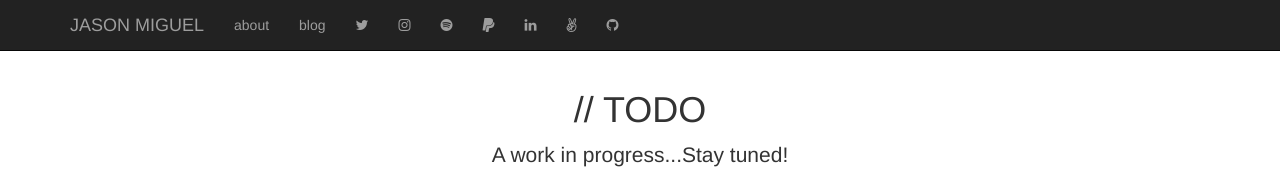
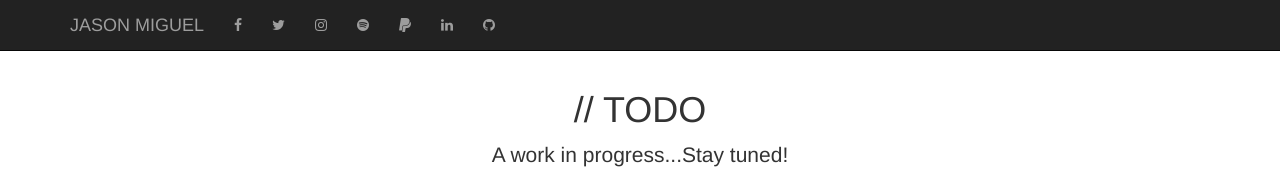
Before and after one commit to JasonMiggs/jasonmiggs.github.io, a plain HTML site: page index.html in a window 1280 px wide. Shown: the top 169 px of the page. Drawn offline with nearby package versions, Linux system fonts and the light colour scheme; some packages are replaced by stand-ins of ours.

Commit message:
Added FB link, Removed angel.co, About, & Blog

```diff
--- a/app.js
+++ b/app.js
@@ -1,6 +1,7 @@
 var jasonMiguelApp = angular.module('jasonMiguelApp', ['ngRoute', 'ngAnimate']);
 
 jasonMiguelApp.config(function($routeProvider) {
+
     $routeProvider
 
         // route for the home page
--- a/index.html
+++ b/index.html
@@ -65,10 +65,7 @@
             <div class="collapse navbar-collapse" id="bs-example-navbar-collapse-1">
                 <ul class="nav navbar-nav">
                     <li>
-                        <a href="#about">about</a>
-                    </li>
-                    <li>
-                        <a href="#blog">blog</a>
+                        <a class="fa fa-facebook" href="https://www.facebook.com/jason.miguel" target="_blank"></a>
                     </li>
                     <li>
                         <a class="fa fa-twitter" href="https://twitter.com/jasonmiggs" target="_blank"></a>
@@ -84,9 +81,6 @@
                     </li>
                     <li>
                         <a class="fa fa-linkedin" href="https://www.linkedin.com/in/jasonmmiguel" target="_blank"></a>
-                    </li>
-                    <li>
-                        <a class="fa fa-angellist" href="https://angel.co/jason-miguel" target="_blank"></a>
                     </li>
                     <li>
                         <a class="fa fa-github" href="https://github.com/jasonmiggs" target="_blank"></a>
```
Also changed, not shown: pages/blog.html (line endings or trailing spaces).
